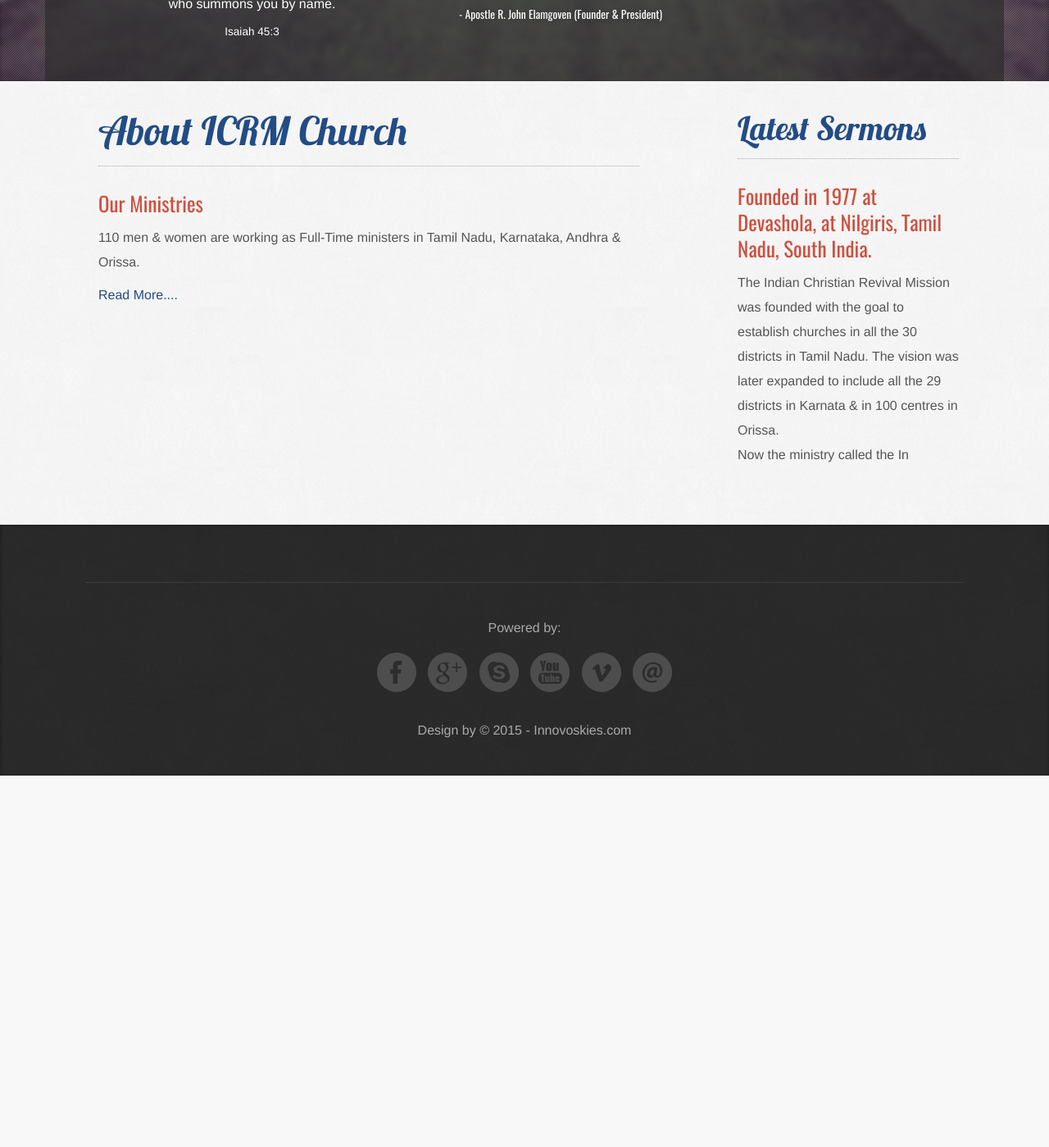
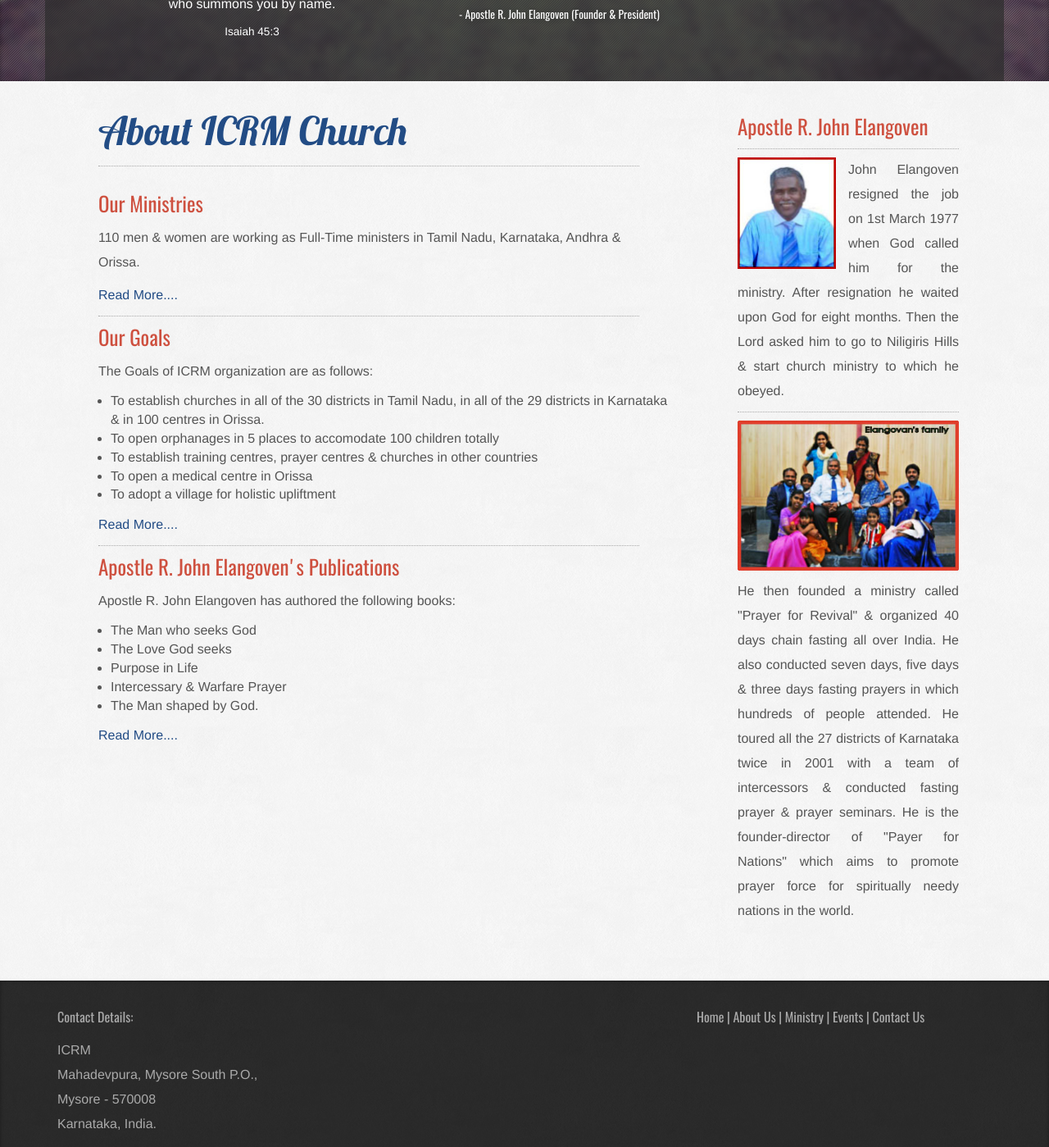
Before and after one commit to avj2352/icrmWebsite, a plain HTML site: page index.html in a window 1280 px wide. Shown: the part 650-2049 px from the top of the page at 82% size. Before the commit the page ends 1596 px from the top, so only its background shows below. Drawn offline with Linux system fonts and the light colour scheme; a web font is replaced by a local one.

Commit message:
Completed Index.html

```diff
--- a/index.html
+++ b/index.html
@@ -19,7 +19,6 @@
     <link rel="apple-touch-icon-precomposed" sizes="72x72" href="assets/ico/apple-touch-icon-72-precomposed.png">
     <link rel="apple-touch-icon-precomposed" href="assets/ico/apple-touch-icon-57-precomposed.png">
 </head>
-
 <body>
 <!-- Header -->
     <header>
@@ -51,7 +50,6 @@
         </nav>
     </header>
 <!--Header ends here-->
-
 <!-- Product Showcase -->
 <div class="product-showcase">
     <div class="product-showcase-pattern">
@@ -85,7 +83,7 @@
                                             <li>Social, medical &amp; Educational services through charity for urban &amp; rural enchancement (CURE)</li>
                                         </ul>
                                     </p>
-                                    <p><small class="OstrichFont">- Apostle R. John Elamgoven (Founder &amp; President)</small></p>
+                                    <p><small class="OstrichFont">- Apostle R. John Elangoven (Founder &amp; President)</small></p>
                                 </div>
                             </div>
                         </div>
@@ -107,25 +105,70 @@
                 <h5>Our Ministries</h5>
                 <p>110 men &amp; women are working as Full-Time ministers in Tamil Nadu, Karnataka, Andhra &amp; Orissa.</p>
                 <p><a href="#">Read More....</a></p>
+                <p class="spanUnderline"></p>
+                <h5>Our Goals</h5>
+                <p>The Goals of ICRM organization are as follows:
+                    <ul style="margin-left:25px;">
+                        <li>To establish churches in all of the 30 districts in Tamil Nadu, in all of the 29 districts in Karnataka &amp; in 100 centres in Orissa.</li>
+                        <li>To open orphanages in 5 places to accomodate 100 children totally</li>
+                        <li>To establish training centres, prayer centres &amp; churches in other countries</li>
+                        <li>To open a medical centre in Orissa</li>
+                        <li>To adopt a village for holistic upliftment</li>
+                    </ul>
+                </p>
+                <p><a href="#">Read More....</a></p>
+                <p class="spanUnderline"></p>
+                <h5>Apostle R. John Elangoven's Publications</h5>
+                <p>Apostle R. John Elangoven has authored the following books:
+                <ul style="margin-left:25px;">
+                    <li>The Man who seeks God</li>
+                    <li>The Love God seeks</li>
+                    <li>Purpose in Life</li>
+                    <li>Intercessary &amp; Warfare Prayer</li>
+                    <li>The Man shaped by God.</li>
+                </ul>
+                </p>
+                <p><a href="#">Read More....</a></p>
             </div>
         </div><!--col-lg-8-->
+        <!--######################################################### SIDE BAR ######################################################-->
         <div class="col-lg-4">
             <div class="about-us_2">
-                <h3 class="lobsterfont">Latest Sermons</h3>
-                <h5>Founded in 1977 at Devashola, at Nilgiris, Tamil Nadu, South India.</h5>
-                <p>The <span id="ostrichfontblue">Indian Christian Revival Mission</span> was founded with the goal to establish churches in all the 30 districts in Tamil Nadu.
-                    The vision was later expanded to include all the 29 districts in Karnata &amp;
-                    in 100 centres in Orissa. <br/>
-                    Now the ministry called the In
+                <h5>Apostle R. John Elangoven</h5>
+                <p class="spanUnderline"></p>
+                <img style="margin-left: 35px;" class="img-responsive left col-lg-5" src="img/gallery/apostle_john_elangoven.jpg" alt="Ps. John"/>
+                <p align="justify">John Elangoven resigned the job on 1st March 1977 when God called him for the ministry. After resignation he waited
+                    upon God for eight months. Then the Lord asked him to go to Niligiris Hills &amp; start church ministry to which he obeyed.
+                </p>
+                <p class="spanUnderline"></p>
+                <p><img class="img-responsive" src="img/gallery/john_elangoven_family.jpg" alt="Ps. John's family"/></p>
+                <p align="justify">He then founded a ministry called  "Prayer for Revival" &amp; organized 40 days chain fasting all over India.
+                    He also conducted seven days, five days &amp; three days fasting prayers in which hundreds of people attended. He toured all the
+                    27 districts of Karnataka twice in 2001 with a team of intercessors &amp; conducted fasting prayer &amp; prayer seminars. He is the
+                    founder-director of "Payer for Nations" which aims to promote prayer force for spiritually needy nations in the world.
                 </p>
             </div>
         </div><!--col-lg-4-->
     </div> <!-- end row -->
 </div> <!-- end container -->
-
+            <!--######################################################### SIDE BAR ENDS HERE ######################################################-->
 <footer>
     <div class="container">
         <!--End row-->
+        <div class="row">
+            <div class="col-lg-8">
+                <p style="font-family: OstrichFont, Arial, sans-serif;">Contact Details:</p>
+                <p>ICRM <br/>
+                    Mahadevpura, Mysore South P.O., <br/>
+                    Mysore - 570008 <br/>
+                    Karnataka, India.
+                </p>
+            </div>
+            <div class="col-lg-4">
+                <p style="font-family: OstrichFont, Arial, sans-serif;">Home | About Us | Ministry | Events | Contact Us</p>
+            </div>
+        </div>
+        <!---->
         <div class="row">
             <div class="span12">
                 <div class="social-links">
```
Also changed, not shown: css/styles.css, img/gallery/apostle_john_elangoven.jpg (added), img/gallery/john_elangoven_family.jpg (added).
